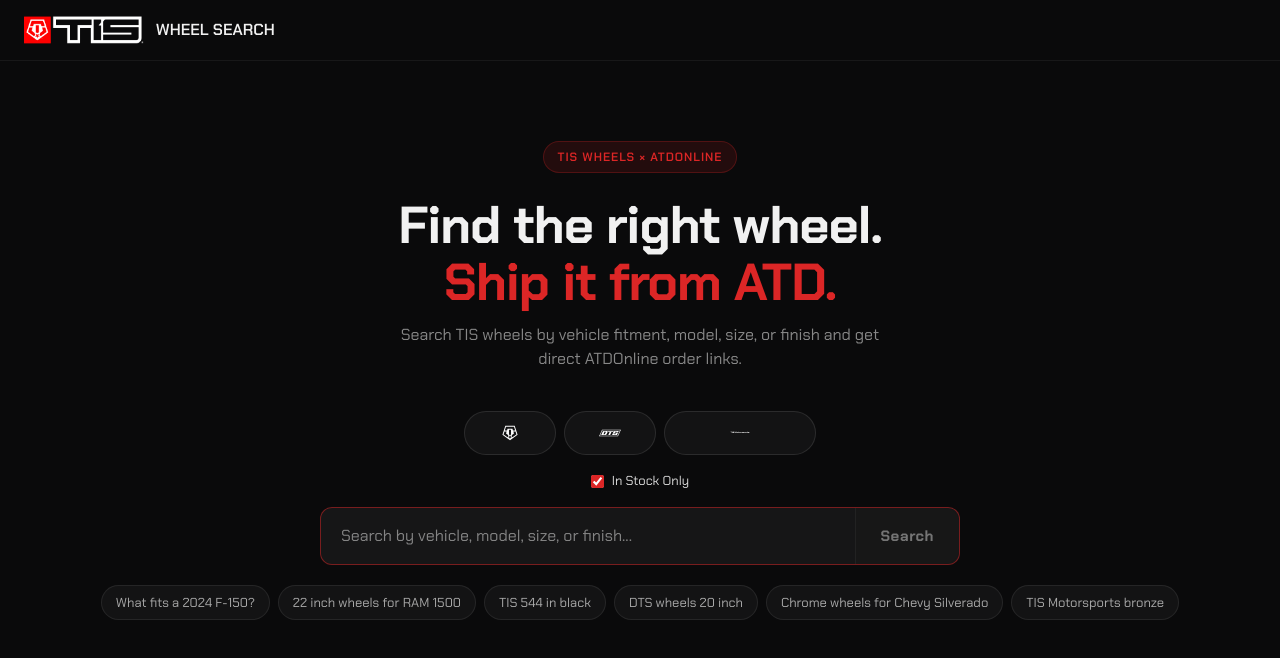
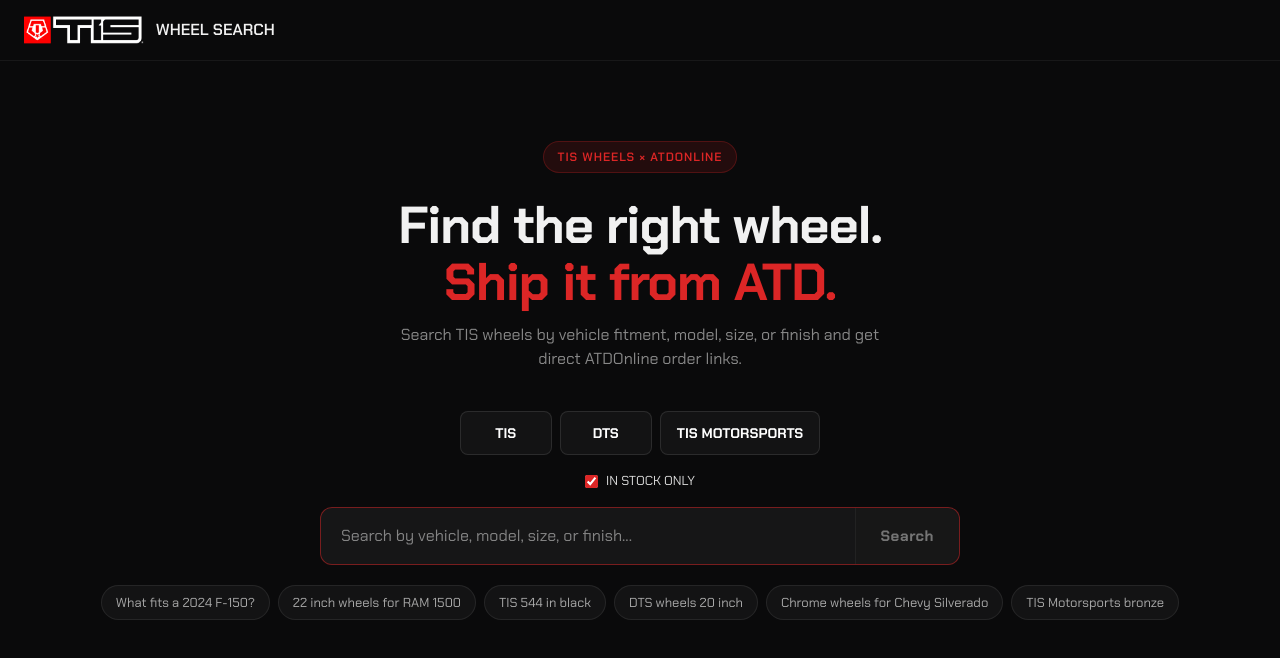
Before and after one commit to haythh/tis-dealer-tool, a Next.js app: page / in a window 1280 px wide. Shown: the top 658 px of the page. Built offline with nearby package versions, Linux system fonts and the light colour scheme.

Commit message:
ui: revert brand pills to text, all caps, tighter radius

```diff
--- a/src/app/page.tsx
+++ b/src/app/page.tsx
@@ -58,9 +58,9 @@
 ]
 
 const BRAND_FILTERS = [
-  { name: 'TIS', logo: '/tis-logo-white.svg', width: 44 },
-  { name: 'DTS', logo: '/dts-logo-white.svg', width: 52 },
-  { name: 'TIS Motorsports', logo: '/tismotorsports-logo-white.svg', width: 108 },
+  { name: 'TIS', label: 'TIS' },
+  { name: 'DTS', label: 'DTS' },
+  { name: 'TIS Motorsports', label: 'TIS MOTORSPORTS' },
 ]
 
 function WheelCard({ wheel }: { wheel: Wheel }) {
@@ -87,11 +87,11 @@
 
   const brandLogoHeight =
     wheel.brand === 'TIS'
-      ? 30
+      ? 22
       : wheel.brand === 'DTS'
-        ? 45
+        ? 54
         : wheel.brand === 'TIS Motorsports'
-          ? 24
+          ? 19
           : 30
 
   return (
@@ -146,13 +146,13 @@
       </div>
 
       <div style={{ padding: '16px' }}>
-        <div style={{ marginBottom: '4px', minHeight: '16px', display: 'flex', alignItems: 'center' }}>
+        <div style={{ marginBottom: '4px', minHeight: '16px', display: 'block', textAlign: 'left' }}>
           {brandLogoSrc ? (
             <img
               src={brandLogoSrc}
               alt={wheel.brand}
               height={brandLogoHeight}
-              style={{ height: `${brandLogoHeight}px`, width: 'auto', objectFit: 'contain' }}
+              style={{ height: `${brandLogoHeight}px`, width: 'auto', objectFit: 'contain', margin: wheel.brand === 'TIS Motorsports' || wheel.brand === 'TIS' ? '0' : undefined, display: wheel.brand === 'TIS Motorsports' || wheel.brand === 'TIS' ? 'inline-block' : undefined }}
             />
           ) : (
             <span style={{ fontSize: '11px', fontWeight: 600, letterSpacing: '0.08em', textTransform: 'uppercase' }}>
@@ -436,7 +436,7 @@
           )}
 
           <div className="search-animate" style={{ display: 'flex', gap: '8px', justifyContent: 'center', marginBottom: '16px', flexWrap: 'wrap' }}>
-            {BRAND_FILTERS.map(({ name, logo, width }) => (
+            {BRAND_FILTERS.map(({ name, label }) => (
               <button
                 key={name}
                 onClick={() => handleBrandFilter(name)}
@@ -444,11 +444,14 @@
                 style={{
                   background: activeBrand === name ? 'rgba(220,38,38,0.2)' : 'rgba(255,255,255,0.04)',
                   border: `1px solid ${activeBrand === name ? 'rgba(220,38,38,0.6)' : 'rgba(255,255,255,0.1)'}`,
-                  color: activeBrand === name ? '#dc2626' : '#aaa',
+                  color: '#fff',
                   padding: '10px 16px',
-                  borderRadius: '100px',
+                  borderRadius: '8px',
                   cursor: 'pointer',
                   fontFamily: 'inherit',
+                  fontSize: '14px',
+                  fontWeight: 700,
+                  textTransform: 'uppercase',
                   transition: 'all 0.15s',
                   display: 'inline-flex',
                   alignItems: 'center',
@@ -469,20 +472,20 @@
                   }
                 }}
               >
-                <img src={logo} alt={name} style={{ height: '22px', width: `${width}px`, objectFit: 'contain', display: 'block' }} />
+                {label}
               </button>
             ))}
           </div>
 
           <div className="search-animate" style={{ display: 'flex', justifyContent: 'center', marginBottom: '16px' }}>
-            <label style={{ display: 'inline-flex', alignItems: 'center', gap: '8px', color: '#ddd', fontSize: '13px', cursor: 'pointer' }}>
+            <label style={{ display: 'inline-flex', alignItems: 'center', gap: '8px', color: '#ddd', fontSize: '13px', cursor: 'pointer', textTransform: 'uppercase' }}>
               <input
                 type="checkbox"
                 checked={inStockOnly}
                 onChange={e => setInStockOnly(e.target.checked)}
                 style={{ accentColor: '#dc2626', cursor: 'pointer' }}
               />
-              In Stock Only
+              IN STOCK ONLY
             </label>
           </div>
 
```
